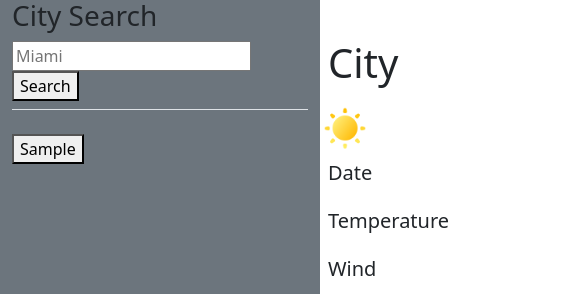
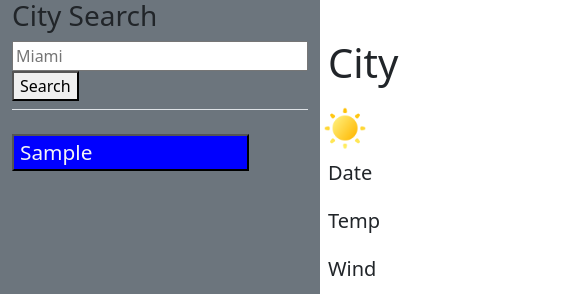
Before and after one commit to drauf727/5-Day-Weather-Forecast, a plain HTML site: page index.html in a window 1280 px wide. Both pictures are taken after typing "Sample" into the empty fields and a click on the button "Search". Shown: the part 82-376 px from the top of the page, 0-561 px from the left. Drawn offline with nearby package versions, Linux system fonts and the light colour scheme; no server answers; grey boxes are pictures that could not be loaded.

Commit message:
updatedbuttons

```diff
--- a/assets/css/style.css
+++ b/assets/css/style.css
@@ -7,3 +7,17 @@
     height: 100%;
     width: 100%
 }
+
+#search-history button{
+    margin-bottom: 5px;
+    display: flex;
+    flex-wrap: wrap;
+    background-color: blue;
+    color: whitesmoke;
+    width:80%;
+    font-size: 1.3rem;
+}
+
+#search input{
+    width: 100%
+}
--- a/assets/js/weather.js
+++ b/assets/js/weather.js
@@ -25,10 +25,10 @@ async function getWeather(city){
     var data = await apiData.json();
     console.log(data);
     document.getElementById("cityname").innerHTML = data.name;
-    document.getElementById("todaydate").innerHTML = `${(day0.getMonth()+1)}/${day0.getDate()}/${day0.getFullYear()}`;
-    document.getElementById("todaytemp").innerHTML = `Temperature: ${(Math.round((data.main.temp-273.15)*1.8+32))} °F`;
+    document.getElementById("todaydate").innerHTML = `${(day0.getMonth()+1)}/${day0.getDate()}`;
+    document.getElementById("todaytemp").innerHTML = `Temp: ${(Math.round((data.main.temp-273.15)*1.8+32))} °F`;
     document.getElementById("todaywind").innerHTML = `Wind Speed: ${data.wind.speed} MPH`;
-    document.getElementById("todayhumidity").innerHTML = `Humidity: ${data.main.humidity}%`;
+    document.getElementById("todayhumidity").innerHTML = `Hum: ${data.main.humidity}%`;
 
     // Adding image to side of todays weather
     if (data.weather[0].main == 'Clouds'){
--- a/index.html
+++ b/index.html
@@ -40,7 +40,7 @@
                    <div class="col-3 mt-5">
                         <h1 id="cityname" class="p-2">City</h1><img src="./assets/images/sun.png" id="todayimage" height="50px" width="50px">
                         <h5 id="todaydate" class="p-2">Date</h5>
-                        <h5 id="todaytemp" class="p-2">Temperature</h5>
+                        <h5 id="todaytemp" class="p-2">Temp</h5>
                         <h5 id="todaywind" class="p-2">Wind</h5>
                         <h5 id="todayhumidity" class="p-2">Humidity</h5>
                     </div>
```
